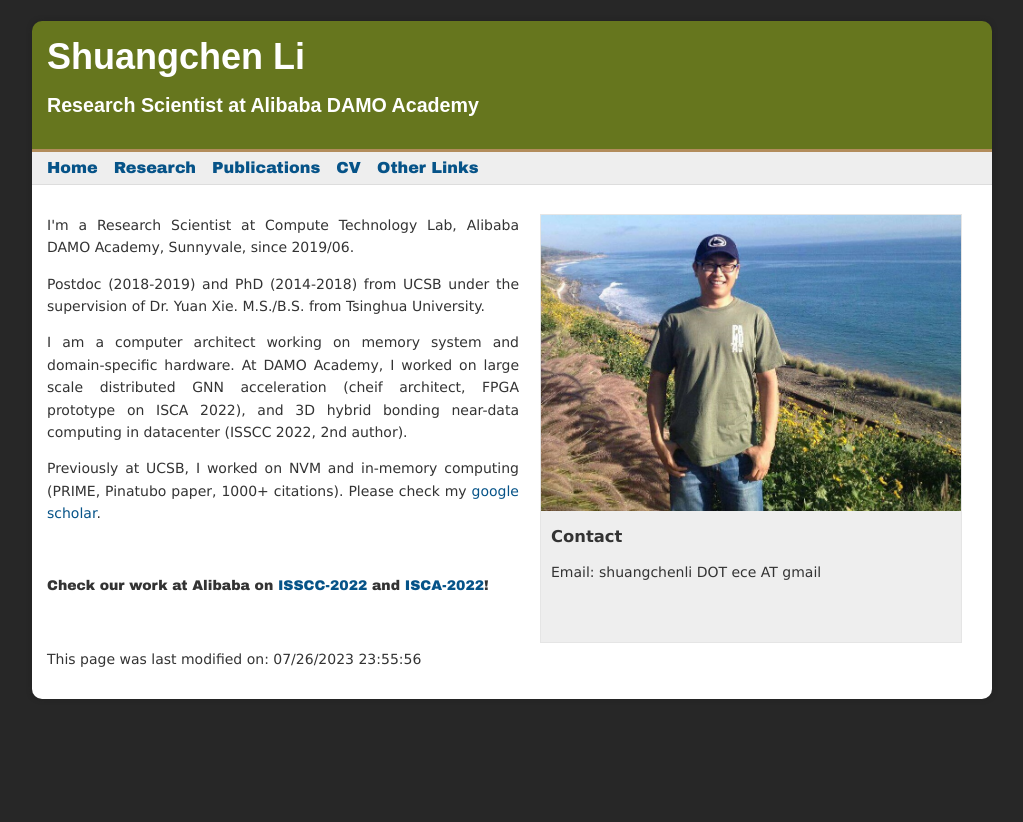
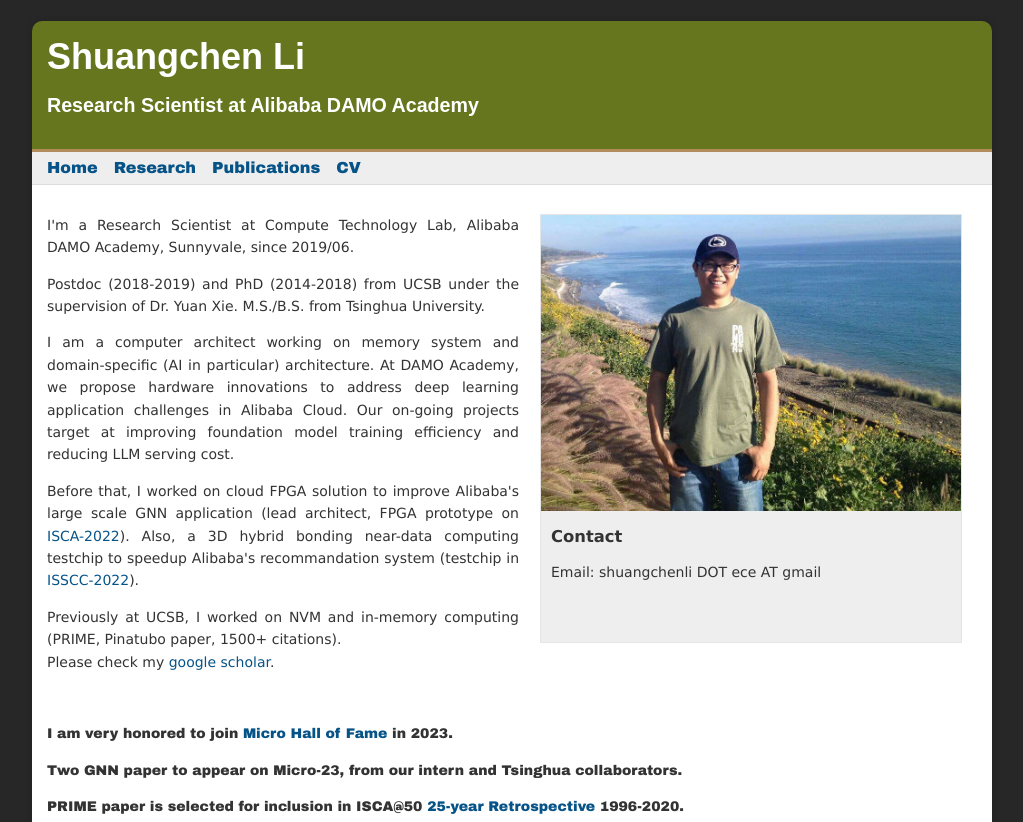
Before and after one commit to shuangchenli/shuangchenli.github.io, a plain HTML site: page index.html in a window 1280 px wide. Shown: the top 822 px of the page, without its empty margins (128-1151 px from the left). Before the commit the page ends 800 px from the top, so only its background shows below. Drawn offline with Linux system fonts and the light colour scheme; a script that the page names is missing.

Commit message:
2023 udpate

```diff
--- a/index.html
+++ b/index.html
@@ -20,7 +20,6 @@ Research Scientist at Alibaba DAMO Academy
 <li style="font-family: Arial Black;"><big><big><big><big><big><big><big><big><big><big><big><a href="research.html">Research</a></big></big></big></big></big></big></big></big></big></big></big></li>
 <li style="font-family: Arial Black;"><big><big><big><big><big><big><big><big><big><big><big><a href="publications.html">Publications</a></big></big></big></big></big></big></big></big></big></big></big></li>
 <li style="font-family: Arial Black;"></li><li style="font-family: Arial Black;"><big><big><big><big><big><big><big><big><big><big><big><a href="CV.html">CV</a></big></big></big></big></big></big></big></big></big></big></big></li>
-<li style="font-family: Arial Black;"><big><big><big><big><big><big><big><big><big><big><big><a href="other.html">Other Links</a></big></big></big></big></big></big></big></big></big></big></big></li>
 <li><br /></li>
 </ul>
 </div>
@@ -42,20 +41,36 @@ M.S./B.S. from Tsinghua University.
 </p>
 
 <p style="text-align: justify;">
-I am a computer architect working on memory system and domain-specific hardware.
+I am a computer architect working on memory system and domain-specific (AI in particular) architecture.
 
-At DAMO Academy, I worked on large scale distributed GNN acceleration (cheif architect, FPGA prototype on ISCA 2022), and 3D hybrid bonding near-data computing in datacenter (ISSCC 2022, 2nd author).
+At DAMO Academy, we propose hardware innovations to address deep learning application challenges in Alibaba Cloud.
+Our on-going projects target at improving foundation model training efficiency and reducing LLM serving cost.
 </p>
+
 <p style="text-align: justify;">
-Previously at UCSB, I worked on NVM and in-memory computing (PRIME, Pinatubo paper, 1000+ citations).
+Before that, I worked on cloud FPGA solution to improve Alibaba's large scale GNN application (lead architect, FPGA prototype on <a href="https://dl.acm.org/doi/abs/10.1145/3470496.3527439/">ISCA-2022</a>).
+Also, a 3D hybrid bonding near-data computing testchip to speedup Alibaba's recommandation system (testchip in <a href="https://ieeexplore.ieee.org/abstract/document/9731694/"> ISSCC-2022</a>).
+</p>
+
+<p style="text-align: justify;">
+Previously at UCSB, I worked on NVM and in-memory computing (PRIME, Pinatubo paper, 1500+ citations).
+<br />
 Please check my <a href="https://scholar.google.com/citations?hl=en&amp;user=hvPGGbsAAAAJ">google scholar</a>.
 </p>
 
 <br />
 
+
 <p style="text-align: justify; font-family: Arial Black;">
-Check our work at Alibaba on <a href="https://submissions.mirasmart.com/ISSCC2022/PDF/ISSCC2022AdvanceProgram.pdf"> ISSCC-2022</a>
-and <a href="https://iscaconf.org/isca2022/">ISCA-2022</a>!
+I am very honored to join <a href="https://www.sigmicro.org/awards/microhof.php">Micro Hall of Fame</a> in 2023.
+</p>
+
+<p style="text-align: justify; font-family: Arial Black;">
+Two GNN paper to appear on Micro-23, from our intern and Tsinghua collaborators.
+</p>
+
+<p style="text-align: justify; font-family: Arial Black;">
+PRIME paper is selected for inclusion in ISCA@50 <a href="https://sites.coecis.cornell.edu/isca50retrospective/papers/">25-year Retrospective</a> 1996-2020.
 </p>
 
 <br />
```
Also changed, not shown: CV.html (+6 -3 lines), other.html (+0 -1 lines), publications.html (+1 -2 lines), research.html (+16 -6 lines).
